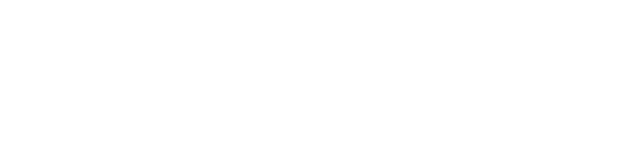
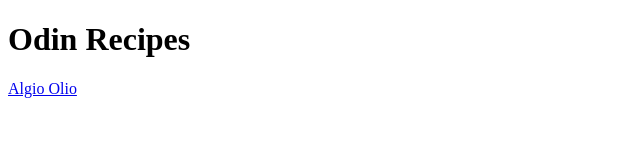
Before and after one commit to nishant1934/odin-recipes, a plain HTML site: page index.html in a window 1280 px wide. Shown: the whole page, without its empty margins (0-640 px from the left). Drawn offline with Linux system fonts and the light colour scheme.

Commit message:
Add recipe links on the homepage

```diff
--- a/index.html
+++ b/index.html
@@ -5,5 +5,7 @@
         <title>Odin Recipes</title>
     </head>
     <body>
+        <h1>Odin Recipes</h1>
+        <a href="recipes/aglio_olio.html">Algio Olio</a>
     </body>
 </html>
```
